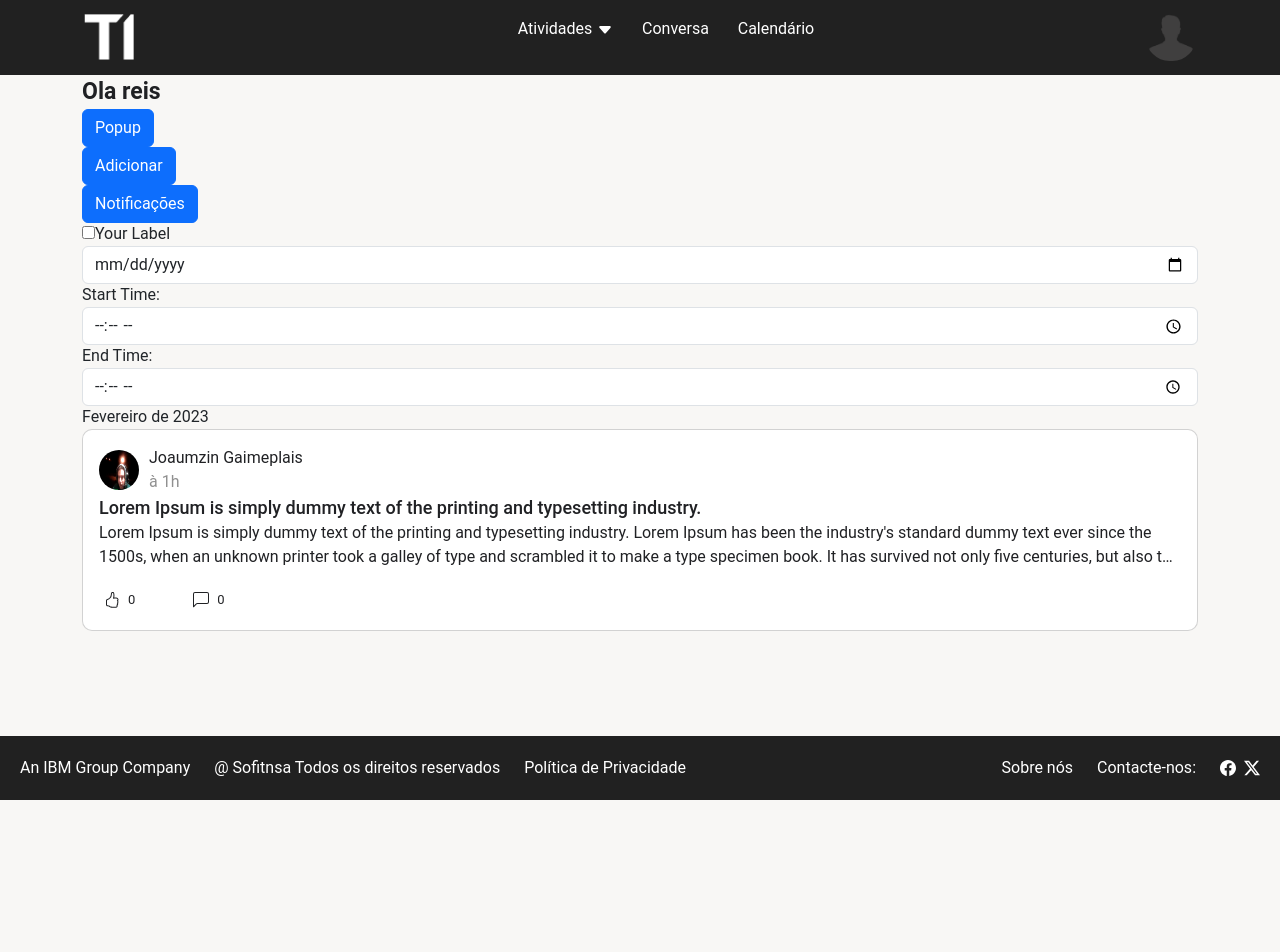
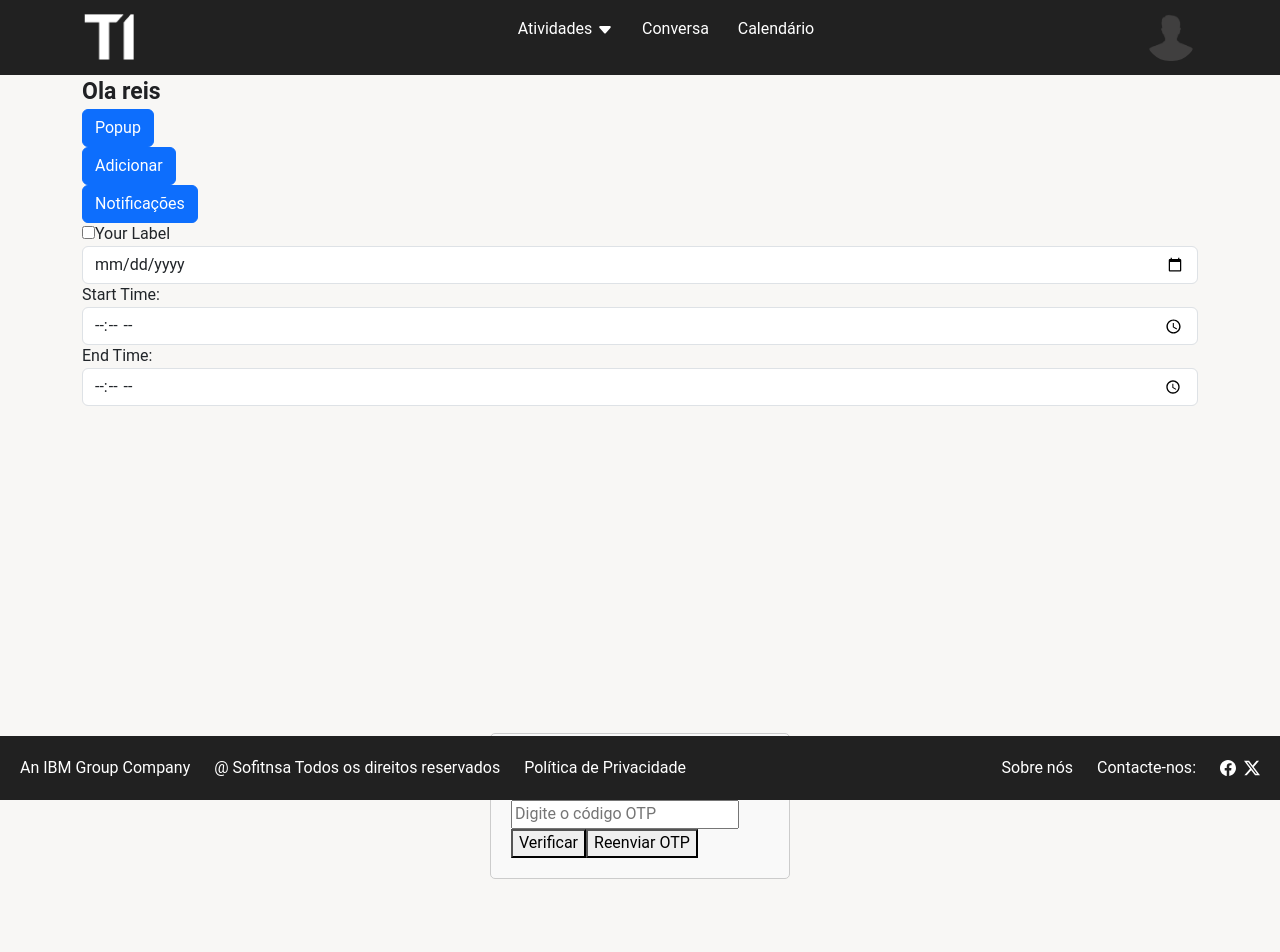
Before and after one commit to pint2024/web, a React (Create React App) app: page /atividade in a window 1280 px wide. Shown: the top 952 px of the page. Before the commit the page ends 800 px from the top, so only its background shows below. Built offline with nearby package versions, Linux system fonts and the light colour scheme.

Commit message:
Otp verification falta deixar aquilo bonito

```diff
--- /dev/null
+++ b/src/components/form/OTPverification.jsx
@@ -0,0 +1,65 @@
+import React, { useState } from 'react';
+
+export function OTPVerification() {
+  const [otp, setOTP] = useState('');
+  const [verificationCode, setVerificationCode] = useState('');
+  const [isVerified, setIsVerified] = useState(false);
+
+  const handleChange = (e) => {
+    setOTP(e.target.value);
+  };
+
+  const handleVerify = () => {
+    if (otp === verificationCode) {
+      setIsVerified(true);
+    } else {
+      setIsVerified(false);
+      alert('Código OTP inválido. Por favor, tente novamente.');
+    }
+  };
+
+  const handleResend = () => {
+    alert('Código OTP reenviado com sucesso.');
+  };
+
+  return (
+    <div style={styles.container}>
+      <div style={styles.box}>
+        {!isVerified ? (
+          <div>
+            <h2>Verificação OTP</h2>
+            <input
+              type="text"
+              placeholder="Digite o código OTP"
+              value={otp}
+              onChange={handleChange}
+            />
+            <button onClick={handleVerify}>Verificar</button>
+            <button onClick={handleResend}>Reenviar OTP</button>
+          </div>
+        ) : (
+          <div>
+            <h2>Verificação concluída com sucesso!</h2>
+            <p>O OTP foi verificado com sucesso.</p>
+          </div>
+        )}
+      </div>
+    </div>
+  );
+}
+
+const styles = {
+  container: {
+    display: 'flex',
+    justifyContent: 'center',
+    alignItems: 'center',
+    height: '100vh',
+  },
+  box: {
+    width: '300px',
+    padding: '20px',
+    border: '1px solid #ccc',
+    borderRadius: '5px',
+    backgroundColor: '#f9f9f9',
+  },
+};
--- a/src/components/form/__init__.js
+++ b/src/components/form/__init__.js
@@ -7,3 +7,4 @@
 export { TextArea } from "./textArea";
 export { DatePicker } from "./datePicker";
 export { TimePicker } from "./TimePicker";
+export { OTPVerification } from "./OTPverification";
--- a/src/pages/home.jsx
+++ b/src/pages/home.jsx
@@ -12,6 +12,7 @@
 import { atualizarRequest, criarRequest, listarRequest, obterRequest } from "api/__init__";
 import { GraficoBarras } from "components/graficos/__init__";
 import { Tempo } from "utils/dataUtils";
+import { OTPVerification } from "components/form/__init__";
 
 function Home() {
 	const { puSet, puCreate, puOpen } = usePopup();
@@ -127,6 +128,7 @@
 
 			<DatePicker />
 			<TimePicker />
+			<OTPVerification />
 
 			<div>{user}</div>
 
```
